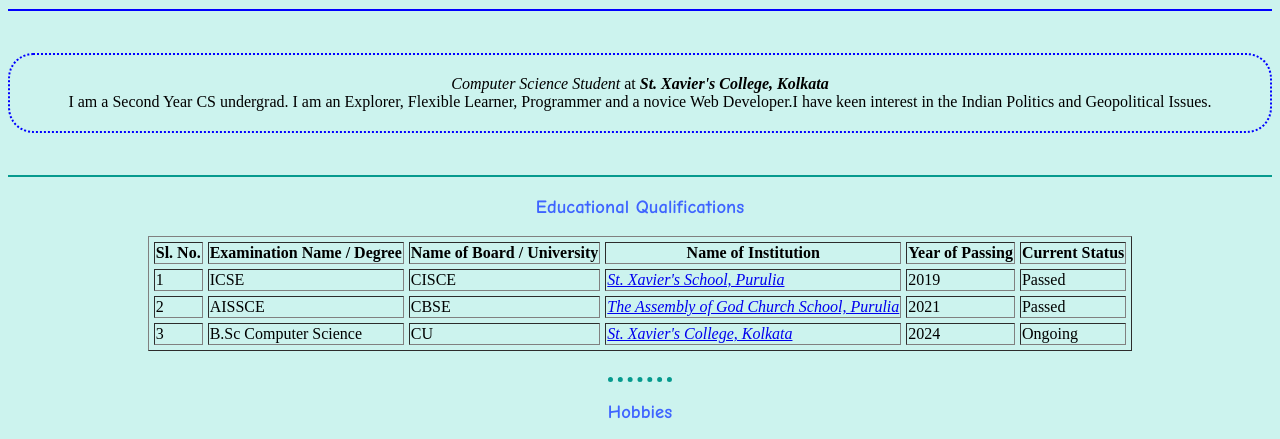
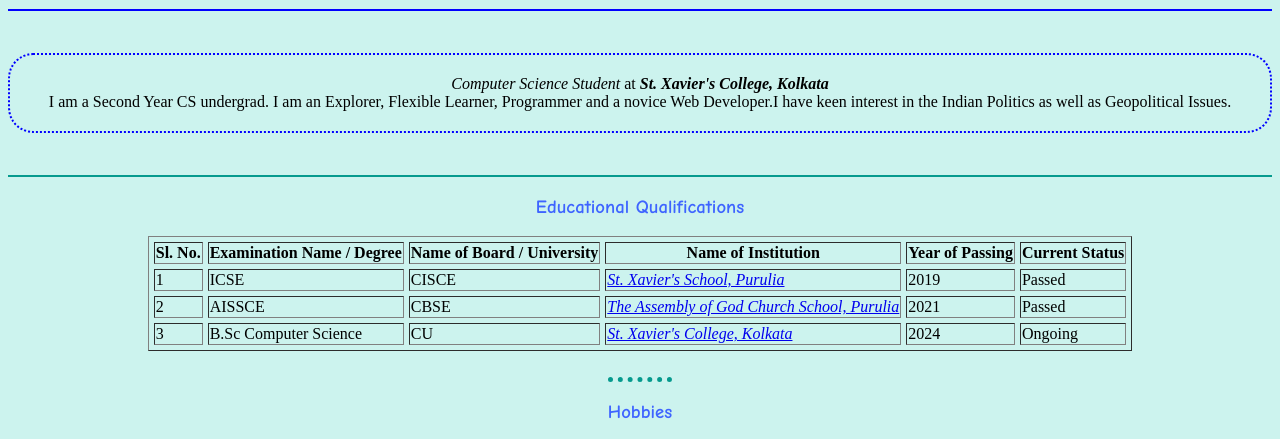
Before and after one commit to subhajitmandal2002/Curriculum-Vitae, a plain HTML site: page index.html in a window 1280 px wide. Shown: the part 343-782 px from the top of the page. Drawn offline with Linux system fonts and the light colour scheme.

Commit message:
Edited the Text

```diff
--- a/index.html
+++ b/index.html
@@ -16,7 +16,7 @@
     <hr class="heading">
     <br>
     <p id="bio"><em>Computer Science Student</em> at <em><strong>St. Xavier's College, Kolkata</strong></em><br>
-    I am a Second Year CS undergrad. I am an Explorer, Flexible Learner, Programmer and a novice Web Developer.I have keen interest in the Indian Politics and Geopolitical Issues. </p>
+    I am a Second Year CS undergrad. I am an Explorer, Flexible Learner, Programmer and a novice Web Developer.I have keen interest in the Indian Politics as well as Geopolitical Issues. </p>
   </center>
   <br>
   <hr class="ss">
```
